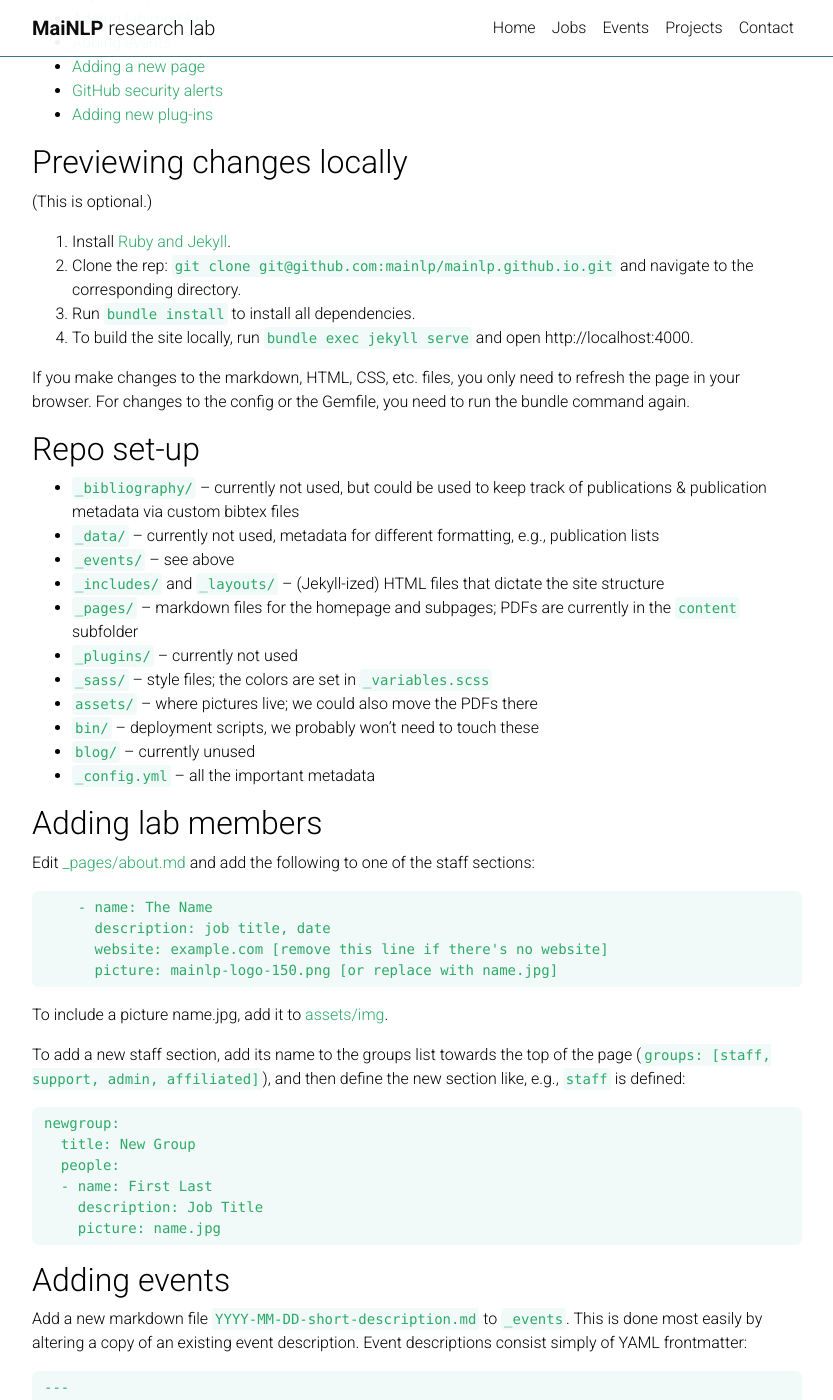
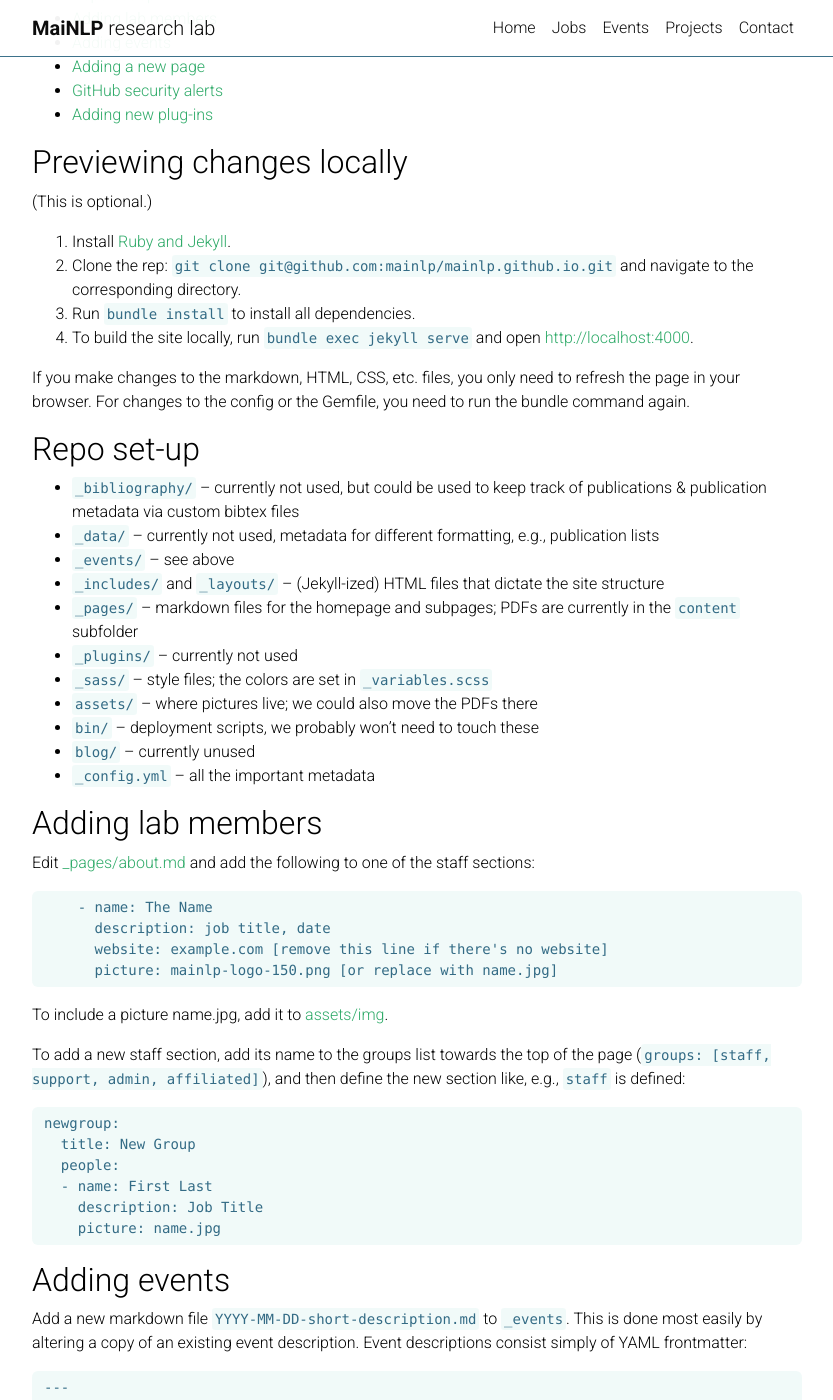
Before and after one commit to mainlp/mainlp.github.io, a Jekyll site: the page built from _pages/website-notes.md, in a window 1280 px wide and 1400 px high, scrolled down 463 px. Shown: the whole window, without its empty margins (223-1056 px from the left). Built offline with Jekyll 4.4.1, drawn with Linux system fonts in a browser that asks for light colours; comment, search, counter and statistics services are not loaded; a style sheet for code colours, icons or effects is not loaded.

Commit message:
fix anchors for event entries; prettier code blocks

```diff
--- a/_includes/events.html
+++ b/_includes/events.html
@@ -1,6 +1,6 @@
 <!-- _includes/events.html -->
 
-<h2 class="event-title"><a href="{{ '#' | append: event.anchor }}">{{ event.title }}</a></h2>
+<h2 class="event-title" id="{{ event.anchor }}"><a href="{{ '#' | append: event.anchor }}">{{ event.title }}</a></h2>
 
 {% if event.speaker %}
   <div><h3>Speaker:</h3> {{ event.speaker }}</div>
--- a/_pages/website-notes.md
+++ b/_pages/website-notes.md
@@ -28,7 +28,7 @@ Table of contents:
 1. Install [Ruby and Jekyll](https://jekyllrb.com/docs/installation/#guides).
 2. Clone the rep: `git clone git@github.com:mainlp/mainlp.github.io.git` and navigate to the corresponding directory.
 3. Run `bundle install` to install all dependencies.
-4. To build the site locally, run `bundle exec jekyll serve` and open http://localhost:4000.
+4. To build the site locally, run `bundle exec jekyll serve` and open [http://localhost:4000](http://localhost:4000).
 
 If you make changes to the markdown, HTML, CSS, etc. files, you only need to refresh the page in your browser. For changes to the config or the Gemfile, you need to run the bundle command again.
 
--- a/_sass/_base.scss
+++ b/_sass/_base.scss
@@ -617,7 +617,8 @@ figure.highlight {
 }
 
 pre {
-  color: var(--global-theme-color);
+//  color: var(--global-theme-color);
+  color: var(--global-code-fg-color);
   background-color: var(--global-code-bg-color);
   border-radius: 6px;
   padding: 6px 12px;
@@ -629,7 +630,8 @@ pre {
 }
 
 code {
-  color: var(--global-theme-color);
+//  color: var(--global-theme-color);
+  color: var(--global-code-fg-color);
   background-color: var(--global-code-bg-color);
   border-radius: 3px;
   padding: 3px 3px;
--- a/_sass/_themes.scss
+++ b/_sass/_themes.scss
@@ -5,6 +5,7 @@
 :root {
   --global-bg-color: #{$white-color};
   --global-code-bg-color: #{$code-bg-color-light};
+  --global-code-fg-color: #{$mainlp-dark-blue};
   --global-text-color: #{$black-color};
   --global-text-color-light: #{$grey-color};
   --global-theme-color: #{$mainlp-green};
```
